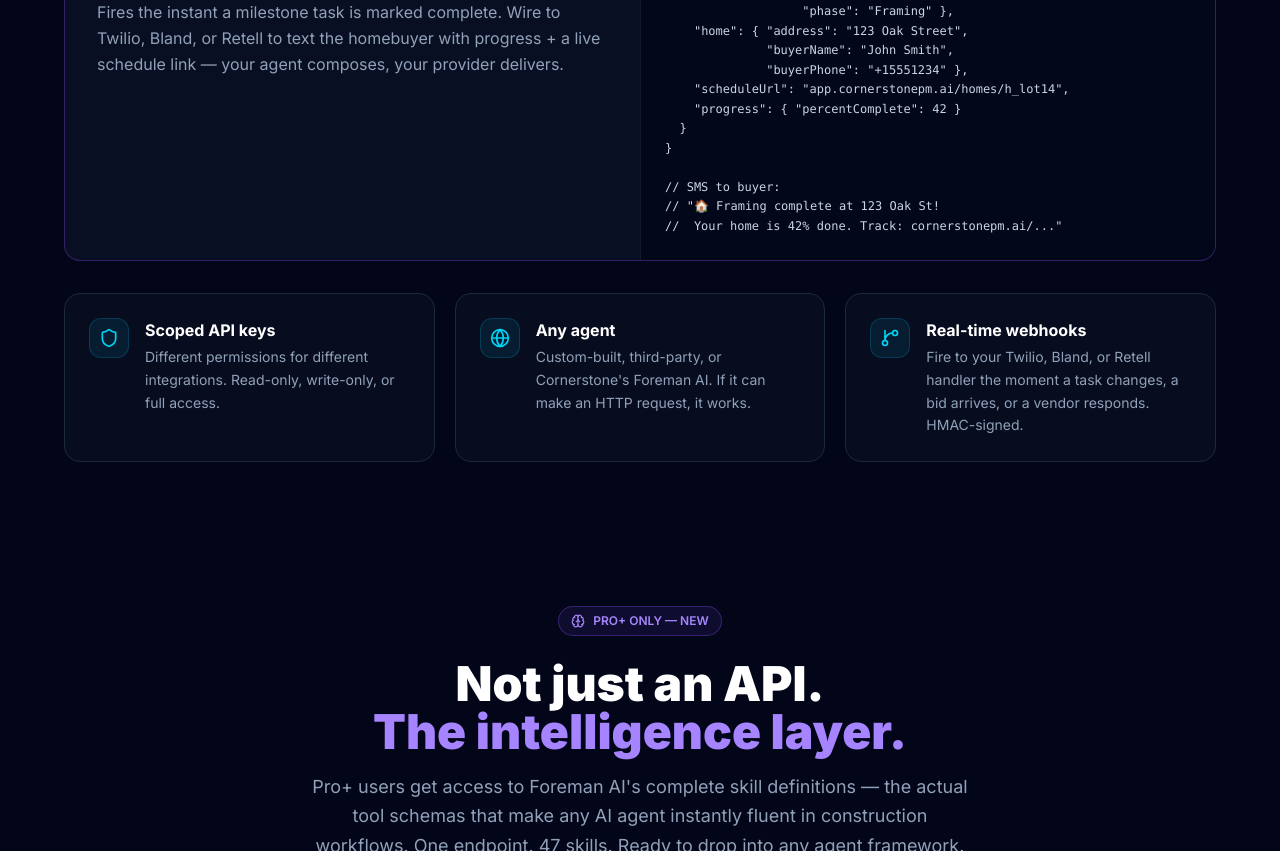
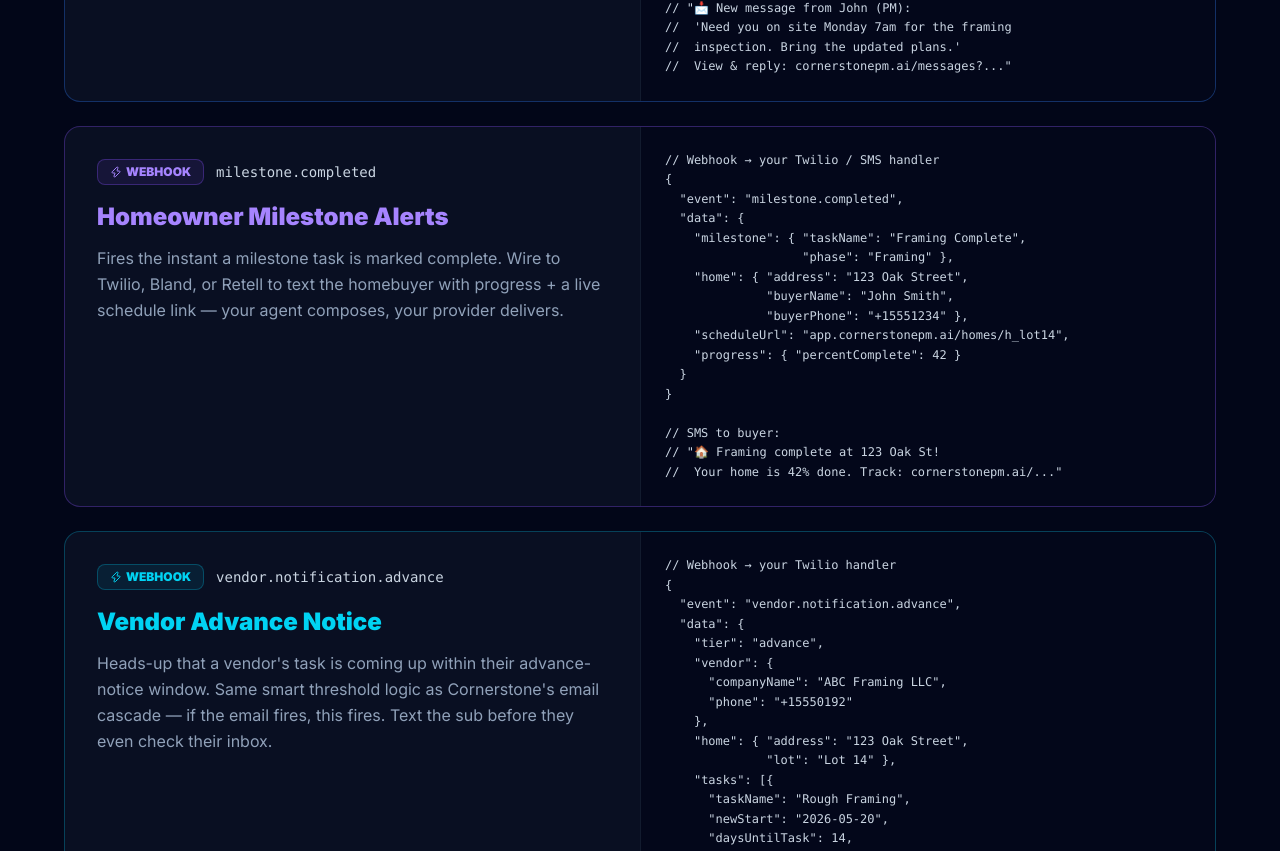
Before and after one commit to Scootermcgavin121/cornerstone-marketing-v2, a Next.js app: page /api-access in a window 1280 px wide. Shown: the part 3180-4031 px from the top of the page. Built offline with nearby package versions, Linux system fonts and the light colour scheme.

Commit message:
feat(api-access): add 4 vendor-notification webhook cards + section divider, total 6 webhooks

```diff
--- a/src/app/api-access/page.tsx
+++ b/src/app/api-access/page.tsx
@@ -132,6 +132,137 @@ PATCH /api/ext/tasks/t_abc123
 // "🏠 Framing complete at 123 Oak St!
 //  Your home is 42% done. Track: cornerstonepm.ai/..."`,
   },
+  {
+    method: "WEBHOOK",
+    path: "vendor.notification.advance",
+    color: "text-cyan-400",
+    bg: "bg-cyan-500/10",
+    border: "border-cyan-500/30",
+    label: "Vendor Advance Notice",
+    desc: "Heads-up that a vendor's task is coming up within their advance-notice window. Same smart threshold logic as Cornerstone's email cascade — if the email fires, this fires. Text the sub before they even check their inbox.",
+    example: `// Webhook → your Twilio handler
+{
+  "event": "vendor.notification.advance",
+  "data": {
+    "tier": "advance",
+    "vendor": {
+      "companyName": "ABC Framing LLC",
+      "phone": "+15550192"
+    },
+    "home": { "address": "123 Oak Street",
+              "lot": "Lot 14" },
+    "tasks": [{
+      "taskName": "Rough Framing",
+      "newStart": "2026-05-20",
+      "daysUntilTask": 14,
+      "confirmUrl": "app.cornerstonepm.ai/api/tasks/..."
+    }],
+    "batchConfirmUrl": "app.cornerstonepm.ai/api/tasks/confirm-batch?..."
+  }
+}
+
+// SMS:
+// "📅 Heads up — Rough Framing at 123 Oak St
+//  starts May 20 (14 days). Tap to confirm:
+//  cornerstonepm.ai/api/tasks/..."`,
+  },
+  {
+    method: "WEBHOOK",
+    path: "vendor.notification.reminder",
+    color: "text-red-400",
+    bg: "bg-red-500/10",
+    border: "border-red-500/30",
+    label: "Vendor Urgent Reminder",
+    desc: "Final confirmation — the task is within the vendor's lead-time window. This is the \"show up Monday\" text. Includes one-tap confirm link that works over SMS.",
+    example: `// Webhook → your Twilio handler
+{
+  "event": "vendor.notification.reminder",
+  "data": {
+    "tier": "reminder",
+    "vendor": {
+      "companyName": "ABC Framing LLC",
+      "phone": "+15550192"
+    },
+    "tasks": [{
+      "taskName": "Rough Framing",
+      "newStart": "2026-05-12",
+      "daysUntilTask": 3,
+      "confirmUrl": "app.cornerstonepm.ai/api/tasks/..."
+    }],
+    "home": { "address": "123 Oak Street",
+              "lot": "Lot 14" }
+  }
+}
+
+// SMS:
+// "🔔 Reminder: Rough Framing at 123 Oak St
+//  starts Monday (3 days). Confirm now:
+//  cornerstonepm.ai/api/tasks/..."`,
+  },
+  {
+    method: "WEBHOOK",
+    path: "vendor.notification.moved_earlier",
+    color: "text-amber-400",
+    bg: "bg-amber-500/10",
+    border: "border-amber-500/30",
+    label: "Schedule Moved Earlier",
+    desc: "A task date just moved UP — more urgent than a regular change. Thresholds are halved so vendors get notified faster. The sub needs to know NOW that their start date changed.",
+    example: `// Webhook → your Twilio handler
+{
+  "event": "vendor.notification.moved_earlier",
+  "data": {
+    "tier": "moved_earlier",
+    "vendor": { "companyName": "ABC Framing LLC",
+                "phone": "+15550192" },
+    "tasks": [{
+      "taskName": "Rough Framing",
+      "oldStart": "2026-05-20",
+      "newStart": "2026-05-15",
+      "daysMoved": 5,
+      "movedEarlier": true
+    }],
+    "home": { "address": "123 Oak Street",
+              "lot": "Lot 14" }
+  }
+}
+
+// SMS:
+// "⚠️ Date moved UP: Rough Framing at 123 Oak
+//  moved May 20 → May 15 (5 days earlier).
+//  Confirm: cornerstonepm.ai/api/tasks/..."`,
+  },
+  {
+    method: "WEBHOOK",
+    path: "vendor.notification.postponed",
+    color: "text-purple-400",
+    bg: "bg-purple-500/10",
+    border: "border-purple-500/30",
+    label: "Schedule Postponed",
+    desc: "A task got pushed back. Vendor needs to know so they can reallocate their crew. Less urgent than moved-earlier, but still important — especially if they've already mobilized.",
+    example: `// Webhook → your Twilio handler
+{
+  "event": "vendor.notification.postponed",
+  "data": {
+    "tier": "postponed",
+    "vendor": { "companyName": "ABC Framing LLC",
+                "phone": "+15550192" },
+    "tasks": [{
+      "taskName": "Rough Framing",
+      "oldStart": "2026-05-12",
+      "newStart": "2026-05-19",
+      "daysMoved": 7,
+      "movedEarlier": false
+    }],
+    "home": { "address": "123 Oak Street",
+              "lot": "Lot 14" }
+  }
+}
+
+// SMS:
+// "📆 Date pushed back: Rough Framing at
+//  123 Oak moved May 12 → May 19.
+//  cornerstonepm.ai/homes/..."`,
+  },
 ];
 
 const pipeline = [
@@ -265,13 +396,29 @@ export default function ApiAccessPage() {
             <p className="text-slate-400 max-w-xl mx-auto">Bearer token auth. JSON responses. Standard REST + webhooks. Schedule subs by text, send bid requests, track responses, push every in-app message to SMS, and ping the homebuyer the moment a milestone completes &mdash; pair with Twilio, Bland, or Retell. Works with any agent: custom-built, third-party, or Cornerstone&apos;s Foreman AI.</p>
           </div>
           <div className="space-y-6">
-            {endpoints.map((ep) => (
-              <div key={ep.path} className={`rounded-2xl bg-slate-900/60 border ${ep.border} overflow-hidden`}>
+            {endpoints.map((ep, idx) => {
+              // Insert divider before the first WEBHOOK card
+              const prev = idx > 0 ? endpoints[idx - 1] : null;
+              const showDivider = ep.method === "WEBHOOK" && (!prev || prev.method !== "WEBHOOK");
+              return (
+                <div key={ep.path}>
+                  {showDivider && (
+                    <div className="text-center my-12">
+                      <div className="inline-flex items-center gap-2 px-3 py-1.5 rounded-full border border-violet-500/30 bg-violet-500/10 text-violet-400 text-xs font-semibold mb-4">
+                        <Zap className="w-3.5 h-3.5" />
+                        REAL-TIME WEBHOOKS
+                      </div>
+                      <h3 className="text-2xl sm:text-3xl font-black text-white mb-2">22 HMAC-signed events. Fire to Twilio, Bland, or Retell the moment something happens.</h3>
+                      <p className="text-slate-400 max-w-2xl mx-auto">Other platforms say &ldquo;webhooks exist.&rdquo; We give you 22 named events with typed payloads, HMAC signatures, delivery logs, and auto-retry.</p>
+                    </div>
+                  )}
+                  <div className={`rounded-2xl bg-slate-900/60 border ${ep.border} overflow-hidden`}>
                     <div className="grid grid-cols-1 lg:grid-cols-2">
                       {/* Left: description */}
                       <div className="p-8">
                         <div className="flex items-center gap-3 mb-4">
-                      <span className={`px-3 py-1 rounded-lg text-xs font-black ${ep.bg} ${ep.color} border ${ep.border}`}>
+                          <span className={`px-3 py-1 rounded-lg text-xs font-black ${ep.bg} ${ep.color} border ${ep.border} inline-flex items-center gap-1`}>
+                            {ep.method === "WEBHOOK" && <Zap className="w-3 h-3" />}
                             {ep.method}
                           </span>
                           <code className="text-slate-300 text-sm font-mono">{ep.path}</code>
@@ -287,7 +434,9 @@ export default function ApiAccessPage() {
                       </div>
                     </div>
                   </div>
-            ))}
+                </div>
+              );
+            })}
           </div>
 
           {/* Auth callout */}
```
Lines whose indentation alone changed are shown as unchanged.
